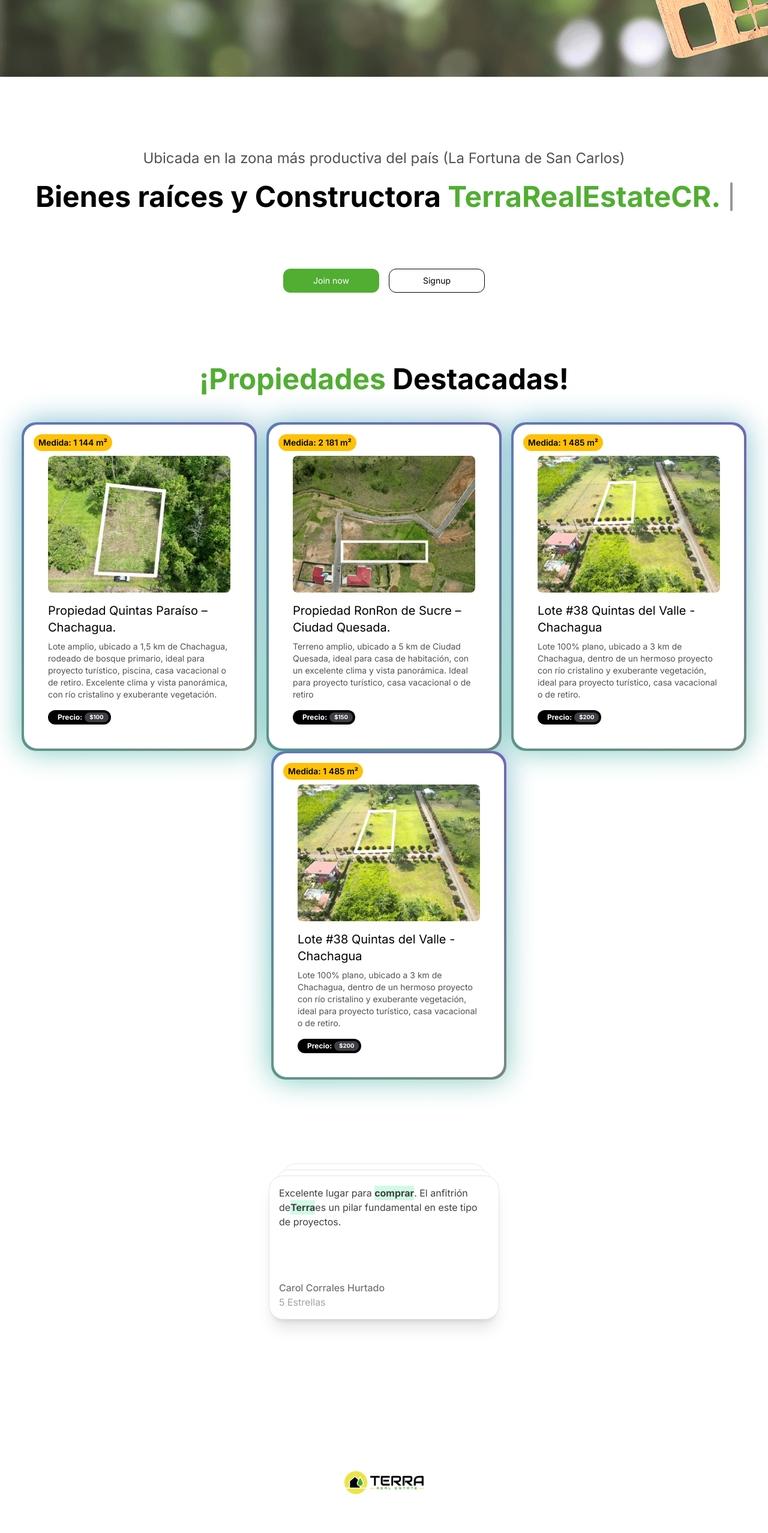
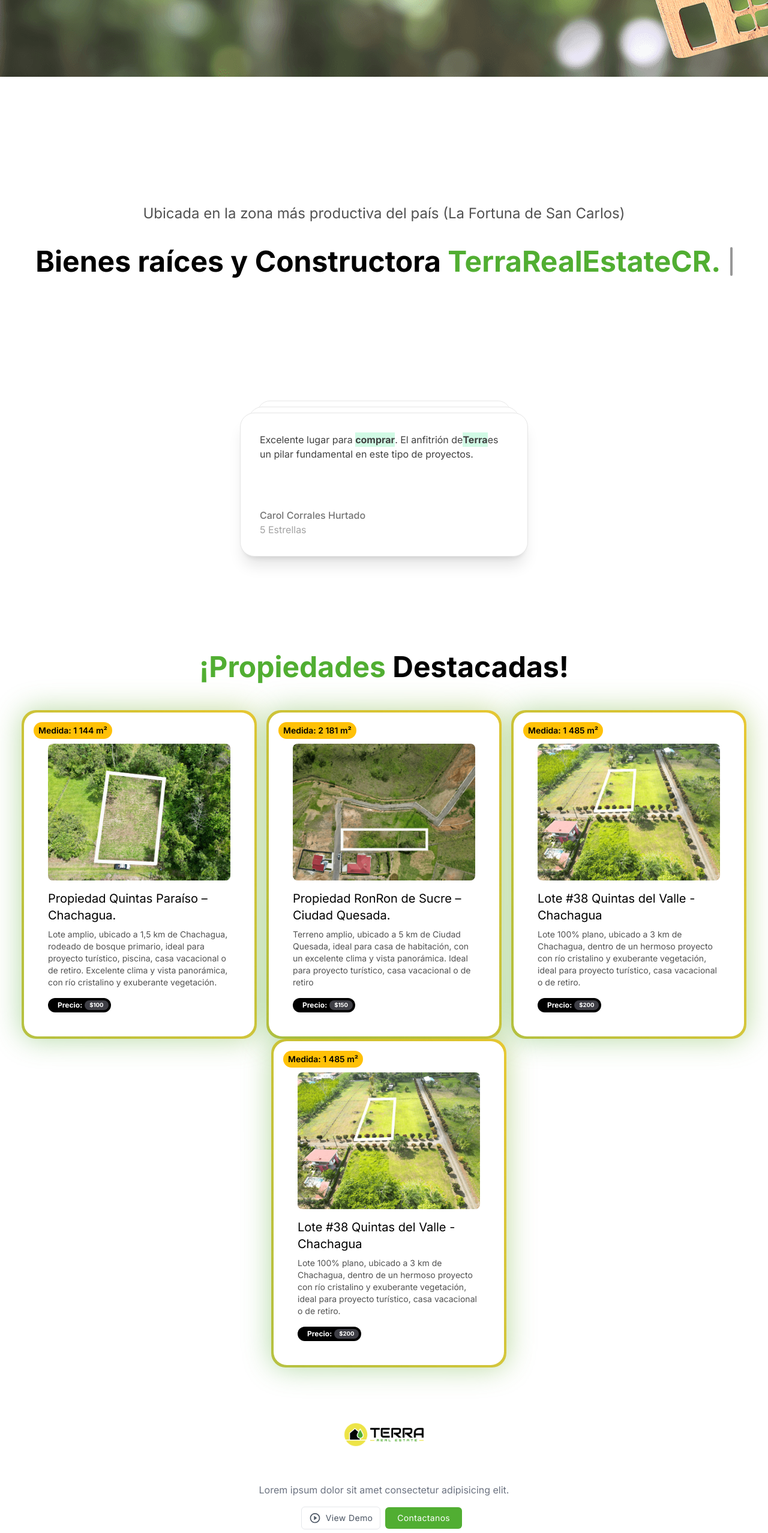
Before and after one commit to Luiscr1104/terra-real-estate-cr, a Next.js app: page /home in a window 1280 px wide. Shown: the part 800-3356 px from the top of the page at 60% size. Built offline with nearby package versions, Linux system fonts and the light colour scheme.

Commit message:
Agrego el gradial verde amarillo y arreglo objfit

```diff
--- a/src/app/home/page.tsx
+++ b/src/app/home/page.tsx
@@ -8,8 +8,8 @@
     <>
       <HeroSection />
       <TypewriterEffectSmoothDemo />
+      <CardStackDemo />
       <BackgroundGradientDemo />
-      <CardStackDemo />
     </>
   );
 }
--- a/src/components/BackgroundGradientDemo.tsx
+++ b/src/components/BackgroundGradientDemo.tsx
@@ -61,6 +61,7 @@
               height="400"
               width="400"
               className="object-contain mt-3 rounded-lg"
+              priority={false}
             />
             <p className="text-base sm:text-xl text-black mt-4 mb-2">
               {card.title}
--- a/src/components/CardStackDemo.tsx
+++ b/src/components/CardStackDemo.tsx
@@ -3,7 +3,7 @@
 import { cn } from "../../utils/cn";
 export function CardStackDemo() {
   return (
-    <div className="h-[30rem] flex items-center justify-center w-full my-10">
+    <div className="flex flex-col items-center justify-center w-full h-[25rem] mb-20 mr-24">
       <CardStack items={CARDS} />
     </div>
   );
--- a/src/components/Footer.tsx
+++ b/src/components/Footer.tsx
@@ -1,6 +1,6 @@
 import Image from "next/image";
 
-import React from 'react'
+import React from "react";
 
 export default function Footer() {
   return (
@@ -8,38 +8,80 @@
       <div className="container px-6 py-8 mx-auto">
         <div className="flex flex-col items-center text-center">
           <a href="#">
-                <Image className="w-auto h-40" src="/logotipo.png" alt="" width={100} height={100} quality={100} />
+            <Image
+              className="w-auto h-40"
+              src="/logotipo.png"
+              alt=""
+              width={100}
+              height={100}
+              quality={100}
+            />
           </a>
 
-            <p className="max-w-md mx-auto text-gray-500">Lorem ipsum dolor sit amet consectetur adipisicing elit.</p>
+          <p className="max-w-md mx-auto text-gray-500">
+            Lorem ipsum dolor sit amet consectetur adipisicing elit.
+          </p>
 
           <div className="flex flex-col mt-4 sm:flex-row sm:items-center sm:justify-center">
-                <button className="flex items-center justify-center order-1 w-full px-2 py-2 mt-3 text-sm tracking-wide text-gray-600 capitalize transition-colors duration-300 transform border rounded-md sm:mx-2sm:mt-0 sm:w-auto hover:bg-gray-50 focus:outline-none focus:ring focus:ring-gray-300 focus:ring-opacity-40">
-                    <svg className="w-5 h-5 mx-1" viewBox="0 0 24 24" fill="none" xmlns="http://www.w3.org/2000/svg">
-                <path d="M12 22C6.47715 22 2 17.5228 2 12C2 6.47715 6.47715 2 12 2C17.5228 2 22 6.47715 22 12C21.9939 17.5203 17.5203 21.9939 12 22ZM4 12.172C4.04732 16.5732 7.64111 20.1095 12.0425 20.086C16.444 20.0622 19.9995 16.4875 19.9995 12.086C19.9995 7.68451 16.444 4.10977 12.0425 4.086C7.64111 4.06246 4.04732 7.59876 4 12V12.172ZM10 16.5V7.5L16 12L10 16.5Z" fill="currentColor"></path>
+            <button className="flex items-center justify-center order-1 w-full px-2 py-2 text-sm tracking-wide text-gray-600 capitalize transition-colors duration-300 transform border rounded-md sm:mx-2sm:mt-0 sm:w-auto hover:bg-gray-50 focus:outline-none focus:ring focus:ring-gray-300 focus:ring-opacity-40">
+              <svg
+                className="w-5 h-5 mx-1"
+                viewBox="0 0 24 24"
+                fill="none"
+                xmlns="http://www.w3.org/2000/svg"
+              >
+                <path
+                  d="M12 22C6.47715 22 2 17.5228 2 12C2 6.47715 6.47715 2 12 2C17.5228 2 22 6.47715 22 12C21.9939 17.5203 17.5203 21.9939 12 22ZM4 12.172C4.04732 16.5732 7.64111 20.1095 12.0425 20.086C16.444 20.0622 19.9995 16.4875 19.9995 12.086C19.9995 7.68451 16.444 4.10977 12.0425 4.086C7.64111 4.06246 4.04732 7.59876 4 12V12.172ZM10 16.5V7.5L16 12L10 16.5Z"
+                  fill="currentColor"
+                ></path>
               </svg>
 
               <span className="mx-1">View Demo</span>
             </button>
 
-                <button className="w-full px-5 py-2 text-sm tracking-wide text-white capitalize transition-colors duration-300 transform bg-verdePrimario rounded-md sm:mx-2 sm:order-2 sm:w-auto hover:bg-blue-500 focus:outline-none focus:ring focus:ring-blue-300 focus:ring-opacity-80">Contactanos</button>
+            <button className="w-full px-5 py-2 text-sm tracking-wide text-white capitalize transition-colors duration-300 transform bg-verdePrimario rounded-md sm:mx-2 sm:order-2 sm:w-auto hover:bg-blue-500 focus:outline-none focus:ring focus:ring-blue-300 focus:ring-opacity-80">
+              Contactanos
+            </button>
           </div>
         </div>
 
         <hr className="my-10 border-gray-200" />
 
         <div className="flex flex-col items-center sm:flex-row sm:justify-between">
-            <p className="text-sm text-gray-500">© Copyright 2021. All Rights Reserved.</p>
+          <p className="text-sm text-gray-500">
+            © Copyright 2021. All Rights Reserved.
+          </p>
 
           <div className="flex mt-3 -mx-2 sm:mt-0">
-                <a href="#" className="mx-2 text-sm text-gray-500 transition-colors duration-300 hover:text-gray-500" aria-label="Reddit"> Teams </a>
+            <a
+              href="#"
+              className="mx-2 text-sm text-gray-500 transition-colors duration-300 hover:text-gray-500"
+              aria-label="Reddit"
+            >
+              {" "}
+              Teams{" "}
+            </a>
 
-                <a href="#" className="mx-2 text-sm text-gray-500 transition-colors duration-300 hover:text-gray-500 " aria-label="Reddit"> Privacy </a>
+            <a
+              href="#"
+              className="mx-2 text-sm text-gray-500 transition-colors duration-300 hover:text-gray-500 "
+              aria-label="Reddit"
+            >
+              {" "}
+              Privacy{" "}
+            </a>
 
-                <a href="#" className="mx-2 text-sm text-gray-500 transition-colors duration-300 hover:text-gray-500" aria-label="Reddit"> Cookies </a>
+            <a
+              href="#"
+              className="mx-2 text-sm text-gray-500 transition-colors duration-300 hover:text-gray-500"
+              aria-label="Reddit"
+            >
+              {" "}
+              Cookies{" "}
+            </a>
           </div>
         </div>
       </div>
     </footer>
-  )
+  );
 }
--- a/src/components/HeroSection.tsx
+++ b/src/components/HeroSection.tsx
@@ -8,9 +8,8 @@
         <Image
           src="/Slider1.png" // Reemplaza con la ruta de tu imagen
           alt="Hero Image"
-          layout="fill"
-          objectFit="cover"
-          objectPosition="center"
+          fill
+          style={{ objectFit: "cover", objectPosition: "center" }}
           quality={100}
         />
         <div className="absolute inset-0"></div>
--- a/src/components/TypewriterEffecttSmoothDemo.tsx
+++ b/src/components/TypewriterEffecttSmoothDemo.tsx
@@ -20,19 +20,11 @@
     },
   ];
   return (
-    <div className="flex flex-col items-center justify-center h-[30rem]  ">
-      <p className="text-neutral-600  text-sm sm:text-2xl  ">
+    <div className="flex flex-col items-center justify-center h-[25rem] mt-20">
+      <p className="text-neutral-600 text-sm sm:text-2xl p-4 text-center">
         Ubicada en la zona más productiva del país (La Fortuna de San Carlos)
       </p>
       <TypewriterEffectSmooth words={words} />
-      <div className="mt-16 flex flex-col md:flex-row space-y-4 md:space-y-0 space-x-0 md:space-x-4">
-        <button className="w-40 h-10 rounded-xl bg-verdePrimario border border-transparent text-white text-sm">
-          Join now
-        </button>
-        <button className="w-40 h-10 rounded-xl bg-white text-black border border-black  text-sm">
-          Signup
-        </button>
-      </div>
     </div>
   );
 }
--- a/src/components/ui/background-gradient.tsx
+++ b/src/components/ui/background-gradient.tsx
@@ -41,7 +41,7 @@
         }}
         className={cn(
           "absolute inset-0 rounded-3xl z-[1] opacity-60 group-hover:opacity-100 blur-xl  transition duration-500 will-change-transform",
-          " bg-[radial-gradient(circle_farthest-side_at_0_100%,#00ccb1,transparent),radial-gradient(circle_farthest-side_at_100%_0,#7b61ff,transparent),radial-gradient(circle_farthest-side_at_100%_100%,#ffc414,transparent),radial-gradient(circle_farthest-side_at_0_0,#1ca0fb,#141316)]"
+          "bg-[radial-gradient(circle_farthest-side_at_0_100%,#4CAF50,transparent),radial-gradient(circle_farthest-side_at_100%_0,#FFC107,transparent),radial-gradient(circle_farthest-side_at_100%_100%,#FFC107,transparent),radial-gradient(circle_farthest-side_at_0_0,#4CAF50,transparent)]"
         )}
       />
       <motion.div
@@ -62,7 +62,7 @@
         }}
         className={cn(
           "absolute inset-0 rounded-3xl z-[1] will-change-transform",
-          "bg-[radial-gradient(circle_farthest-side_at_0_100%,#00ccb1,transparent),radial-gradient(circle_farthest-side_at_100%_0,#7b61ff,transparent),radial-gradient(circle_farthest-side_at_100%_100%,#ffc414,transparent),radial-gradient(circle_farthest-side_at_0_0,#1ca0fb,#141316)]"
+          "bg-[radial-gradient(circle_farthest-side_at_0_100%,#4CAF50,transparent),radial-gradient(circle_farthest-side_at_100%_0,#FFC107,transparent),radial-gradient(circle_farthest-side_at_100%_100%,#FFC107,transparent),radial-gradient(circle_farthest-side_at_0_0,#4CAF50,transparent)]"
         )}
       />
 
--- a/src/components/ui/card-stack.tsx
+++ b/src/components/ui/card-stack.tsx
@@ -40,12 +40,12 @@
   };
 
   return (
-    <div className="relative  h-60 w-60 md:h-60 md:w-96">
+    <div className="relative mx-auto h-80 w-40 md:h-60 md:w-[30rem]">
       {cards.map((card, index) => {
         return (
           <motion.div
             key={card.id}
-            className="absolute  bg-white h-60 w-60 md:h-60 md:w-96 rounded-3xl p-4 shadow-xl border border-neutral-200  shadow-black/[0.1] flex flex-col justify-between"
+            className="absolute bg-white h-80 w-80 md:h-60 md:w-[30rem] rounded-3xl p-8 shadow-xl border border-neutral-200  shadow-black/[0.1] flex flex-col justify-between"
             style={{
               transformOrigin: "top center",
             }}
--- a/src/components/ui/typewriter-effect.tsx
+++ b/src/components/ui/typewriter-effect.tsx
@@ -72,7 +72,7 @@
   return (
     <div
       className={cn(
-        "text-base sm:text-xl md:text-3xl lg:text-5xl font-bold text-center",
+        "text-lg sm:text-xl md:text-3xl lg:text-5xl font-bold text-center",
         className
       )}
     >
```
Lines whose indentation alone changed are shown as unchanged.
